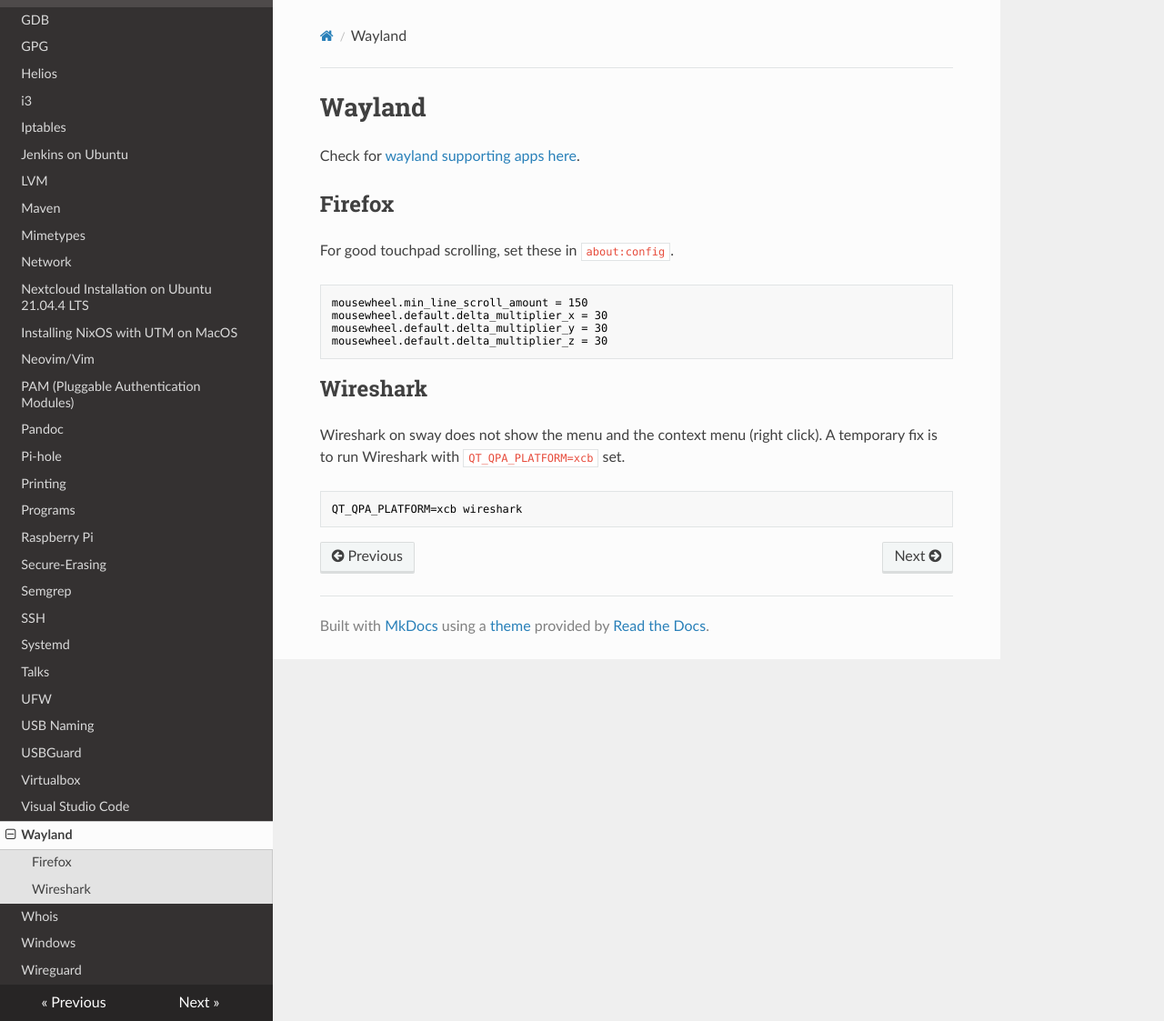
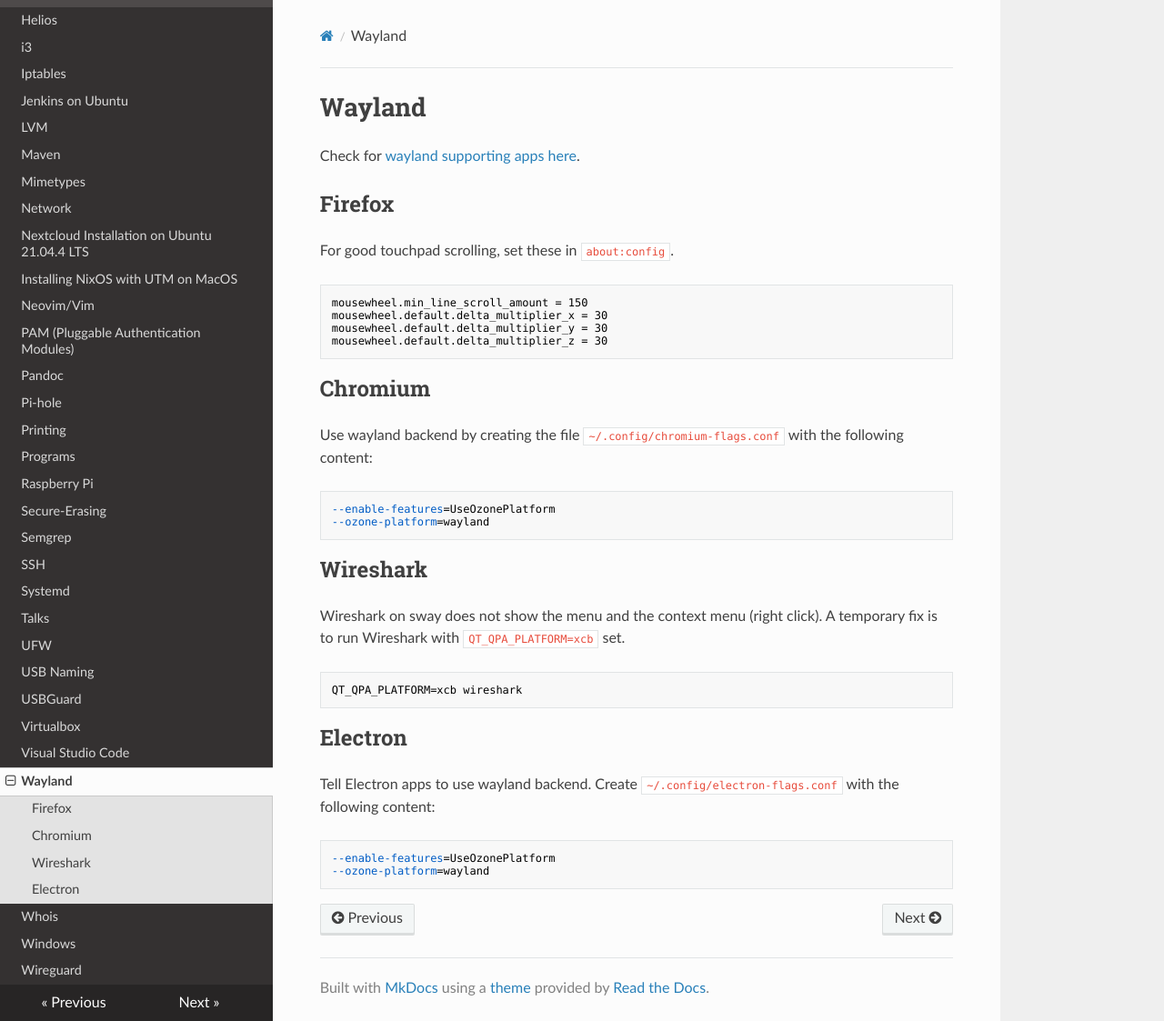
Before and after one commit to Maaxxs/wiki, an MkDocs documentation site: the page built from docs/wayland.md, in a window 1280 px wide and 1123 px high. Shown: the whole window at 91% size. Built offline with MkDocs 1.6.1, drawn with Linux system fonts in a browser that asks for light colours; nearby versions of some CDN libraries.

Commit message:
Add wayland flags for chromium and electron apps.

````diff
--- a/docs/wayland.md
+++ b/docs/wayland.md
@@ -13,6 +13,15 @@ mousewheel.default.delta_multiplier_y = 30
 mousewheel.default.delta_multiplier_z = 30
 ```
 
+## Chromium
+
+Use wayland backend by creating the file `~/.config/chromium-flags.conf` with
+the following content:
+```
+--enable-features=UseOzonePlatform
+--ozone-platform=wayland
+```
+
 ## Wireshark
 
 Wireshark on sway does not show the menu and the context menu (right click).
@@ -21,3 +30,12 @@ A temporary fix is to run Wireshark with `QT_QPA_PLATFORM=xcb` set.
 ```sh
 QT_QPA_PLATFORM=xcb wireshark
 ```
+
+## Electron
+
+Tell Electron apps to use wayland backend. Create
+`~/.config/electron-flags.conf` with the following content:
+```
+--enable-features=UseOzonePlatform
+--ozone-platform=wayland
+```
````
